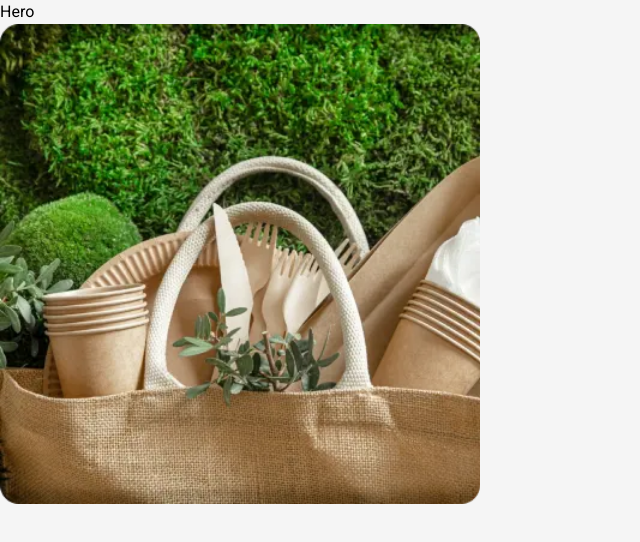
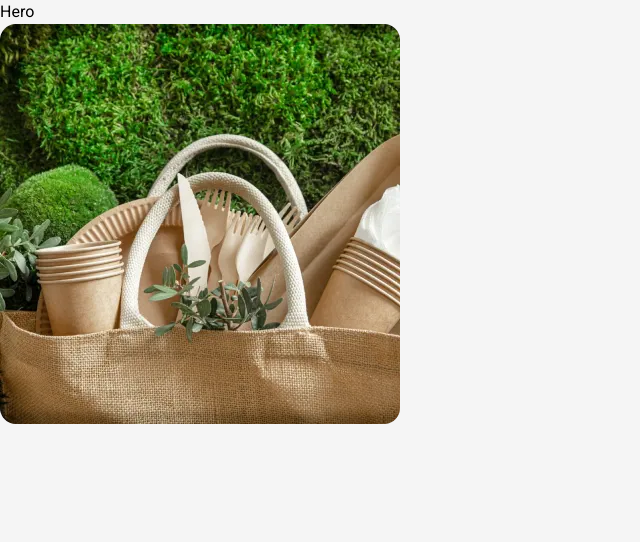
Before and after one commit to Aditya-150/greeco-web, a Next.js app: page / in a window 1280 px wide. Shown: the top 542 px of the page, without its empty margins (0-640 px from the left). Built offline with nearby package versions, Linux system fonts and the light colour scheme.

Commit message:
image tag update + git ignore

```diff
--- a/components/Hero/index.tsx
+++ b/components/Hero/index.tsx
@@ -1,12 +1,13 @@
+/* eslint-disable @next/next/no-img-element */
 "use client";
 import { motion } from "framer-motion";
-import Image from "next/image";
+// import Image from "next/image";
 
 export default function Hero() {
   return (
     <div>
       <motion.div>Hero</motion.div>
-      <Image src="/header_image.webp" width={480} height={480} alt="hero image"/>
+      <img alt="hero image" src="/header_image.webp" />
     </div>
   );
 }
```
Also changed, not shown: 1 other file (tests, documents, lock files or other folders).
